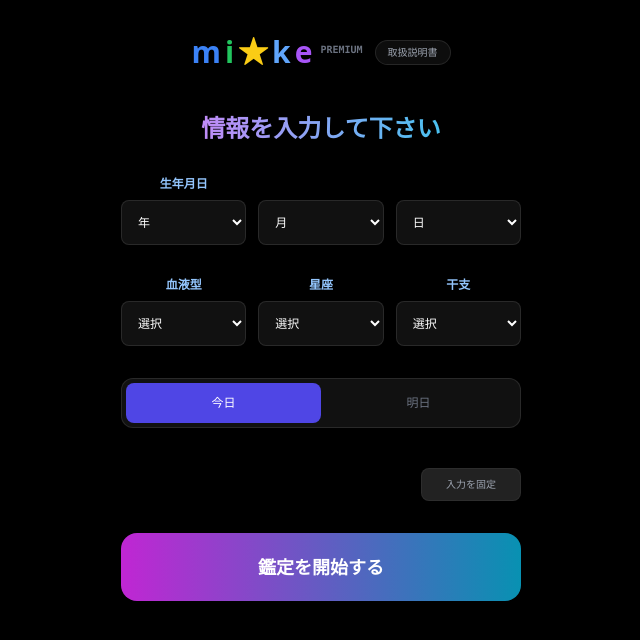
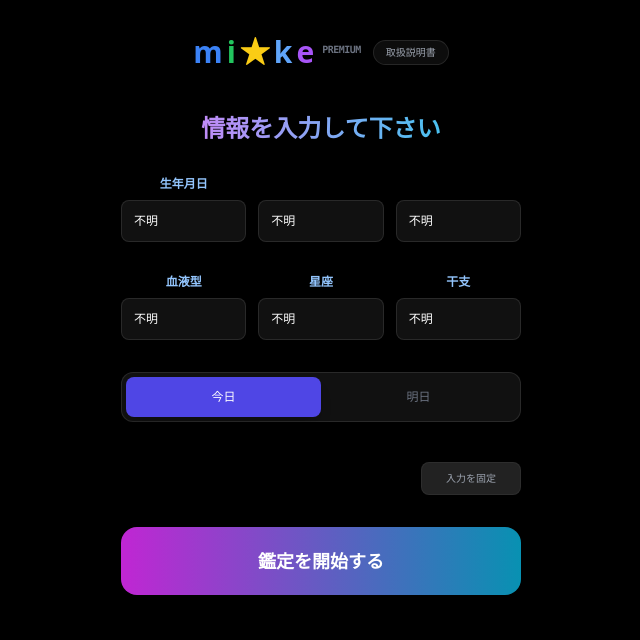
Before and after one commit to chabin0323-dev/host-fortune, a React (Vite) app: page / in a window 1280 px wide. Shown: the top 640 px of the page, without its empty margins (319-959 px from the left). Built offline with nearby package versions, Linux system fonts and the light colour scheme; the HTML template or start-up script is replaced by a standard one.

Commit message:
Update App.tsx

```diff
--- a/src/App.tsx
+++ b/src/App.tsx
@@ -1,3 +1,4 @@
+
 import React, { useState, useEffect } from 'react';
 
 const DIRECTIONS = ["北", "北東", "東", "南東", "南", "南西", "西", "北西"];
@@ -13,6 +14,7 @@ const App: React.FC = () => {
   const [errorMsg, setErrorMsg] = useState('');
   const [fortuneResult, setFortuneResult] = useState<any>(null);
 
+  // ステート初期値を「不明」に設定
   const [yVal, setYVal] = useState('不明');
   const [mVal, setMVal] = useState('不明');
   const [dVal, setDVal] = useState('不明');
@@ -21,10 +23,11 @@ const App: React.FC = () => {
   const [zdVal, setZdVal] = useState('不明');
 
   useEffect(() => {
-    const saved = localStorage.getItem('mike_premium_v17');
+    const saved = localStorage.getItem('mike_premium_v18');
     if (saved) {
       const d = JSON.parse(saved);
-      setYVal(d.y); setMVal(d.m); setDVal(d.d); setBtVal(d.bt); setCsVal(d.cs); setZdVal(d.zd);
+      setYVal(d.y); setMVal(d.m); setDVal(d.d);
+      setBtVal(d.bt); setCsVal(d.cs); setZdVal(d.zd);
       setIsLocked(true);
     }
   }, []);
@@ -64,8 +67,9 @@ const App: React.FC = () => {
   };
 
   const handleStartFortune = () => {
+    // 全てが「不明」の時だけ警告を出す
     if (yVal === '不明' && mVal === '不明' && dVal === '不明' && btVal === '不明' && csVal === '不明' && zdVal === '不明') {
-      setErrorMsg('生年月日などの情報を入力してください（最低１つ以上）');
+      setErrorMsg('情報を入力してください（最低１つ以上）');
       setTimeout(() => setErrorMsg(''), 3000);
       return;
     }
@@ -87,16 +91,11 @@ const App: React.FC = () => {
 
       const mainStar = getBioAtDate(baseDate);
 
-      // 週間バイオリズム（星の並び）を作成
       const dayLabels = ['日', '月', '火', '水', '木', '金', '土'];
       const weekly = Array.from({ length: 7 }, (_, idx) => {
         const d = new Date(baseDate);
         d.setDate(baseDate.getDate() + idx);
-        return {
-          date: `${d.getMonth() + 1}/${d.getDate()}`,
-          day: dayLabels[d.getDay()],
-          star: getBioAtDate(d)
-        };
+        return { date: `${d.getMonth() + 1}/${d.getDate()}`, day: dayLabels[d.getDay()], star: getBioAtDate(d) };
       });
 
       const s_money = Math.max(1, Math.min(5, (pSeed % 5) + 1));
@@ -106,7 +105,7 @@ const App: React.FC = () => {
 
       setFortuneResult({
         dateStr: `${baseDate.getFullYear()}年${(baseDate.getMonth() + 1)}月${baseDate.getDate()}日`,
-        general: mainStar >= 4 ? "運命の歯車が力強く噛み合っています。進むべき黄金の道が目の前に現れるでしょう。" : "今は静かに内なる力を蓄える時。自分を見つめ直すことで新しい扉が開かれます。",
+        general: mainStar >= 4 ? "運命の歯車が力強く噛み合っています。進むべき道が明確になるでしょう。" : "今は静かに内なる力を蓄える時。自分を信じることで新しい扉が開かれます。",
         stars: {
           total: mainStar,
           money: { s: s_money, c: getSynchronizedComment("money", s_money) },
@@ -130,18 +129,14 @@ const App: React.FC = () => {
   );
 
   return (
-    <div className="min-h-screen bg-black text-white font-sans flex flex-col items-center pb-20 relative text-center overflow-x-hidden">
+    <div className="min-h-screen bg-black text-white font-sans flex flex-col items-center pb-20 relative text-center">
 
-      {errorMsg && (
-        <div className="fixed top-24 left-1/2 -translate-x-1/2 z-[100] bg-red-600 text-white px-8 py-4 rounded-2xl shadow-2xl font-bold animate-bounce text-sm whitespace-nowrap">
-          ⚠️ {errorMsg}
-        </div>
-      )}
+      {errorMsg && <div className="fixed top-24 left-1/2 -translate-x-1/2 z-[100] bg-red-600 text-white px-8 py-4 rounded-2xl shadow-2xl font-bold animate-bounce text-sm whitespace-nowrap">⚠️ {errorMsg}</div>}
 
       <div className="mt-8 mb-10 flex items-center justify-center gap-3">
         <div className="flex items-center gap-1 text-3xl font-bold">
           <span className="text-blue-500">m</span><span className="text-green-500">i</span><span className="text-yellow-400">★</span><span className="text-blue-400">k</span><span className="text-purple-500">e</span>
-          <span className="text-[10px] text-gray-500 self-end mb-1 ml-1 font-mono uppercase">Premium</span>
+          <span className="text-[10px] text-gray-500 self-end mb-1 ml-1 font-mono uppercase tracking-tighter">Premium</span>
         </div>
         <button onClick={() => setShowManual(true)} className="py-1 px-3 rounded-full bg-white/5 border border-white/10 text-[10px] text-gray-400">取扱説明書</button>
       </div>
@@ -152,31 +147,62 @@ const App: React.FC = () => {
         ) : page === 'INPUT' ? (
           <div className="space-y-8 animate-in fade-in duration-500">
             <h2 className="text-2xl font-bold bg-gradient-to-r from-fuchsia-400 to-cyan-400 bg-clip-text text-transparent">情報を入力して下さい</h2>
+
             <div className="grid grid-cols-3 gap-3 text-xs">
-              <div className="space-y-2"><p className="text-blue-300 font-bold">生年月日</p><select value={yVal} onChange={(e)=>setYVal(e.target.value)} disabled={isLocked} className="w-full bg-[#111] border border-white/10 rounded-lg p-3 text-white outline-none"><option value="不明">年</option>{Array.from({ length: 80 }, (_, i) => (2026 - i).toString()).map(v => <option key={v} value={v}>{v}年</option>)}</select></div>
-              <div className="space-y-2 flex flex-col justify-end"><select value={mVal} onChange={(e)=>setMVal(e.target.value)} disabled={isLocked} className="w-full bg-[#111] border border-white/10 rounded-lg p-3 text-white outline-none"><option value="不明">月</option>{Array.from({ length: 12 }, (_, i) => (i + 1).toString()).map(v => <option key={v} value={v}>{v}月</option>)}</select></div>
-              <div className="space-y-2 flex flex-col justify-end"><select value={dVal} onChange={(e)=>setDVal(e.target.value)} disabled={isLocked} className="w-full bg-[#111] border border-white/10 rounded-lg p-3 text-white outline-none"><option value="不明">日</option>{Array.from({ length: 31 }, (_, i) => (i + 1).toString()).map(v => <option key={v} value={v}>{v}日</option>)}</select></div>
+              <div className="space-y-2"><p className="text-blue-300 font-bold">生年月日</p>
+                <select value={yVal} onChange={(e)=>setYVal(e.target.value)} disabled={isLocked} className="w-full bg-[#111] border border-white/10 rounded-lg p-3 text-white appearance-none outline-none">
+                  <option value="不明">不明</option>
+                  {Array.from({ length: 80 }, (_, i) => (2026 - i).toString()).map(v => <option key={v} value={v}>{v}年</option>)}
+                </select>
+              </div>
+              <div className="space-y-2 flex flex-col justify-end">
+                <select value={mVal} onChange={(e)=>setMVal(e.target.value)} disabled={isLocked} className="w-full bg-[#111] border border-white/10 rounded-lg p-3 text-white appearance-none outline-none">
+                  <option value="不明">不明</option>
+                  {Array.from({ length: 12 }, (_, i) => (i + 1).toString()).map(v => <option key={v} value={v}>{v}月</option>)}
+                </select>
+              </div>
+              <div className="space-y-2 flex flex-col justify-end">
+                <select value={dVal} onChange={(e)=>setDVal(e.target.value)} disabled={isLocked} className="w-full bg-[#111] border border-white/10 rounded-lg p-3 text-white appearance-none outline-none">
+                  <option value="不明">不明</option>
+                  {Array.from({ length: 31 }, (_, i) => (i + 1).toString()).map(v => <option key={v} value={v}>{v}日</option>)}
+                </select>
+              </div>
             </div>
+
             <div className="grid grid-cols-3 gap-3 text-xs">
-              <div className="space-y-2"><p className="text-blue-300 font-bold">血液型</p><select value={btVal} onChange={(e)=>setBtVal(e.target.value)} disabled={isLocked} className="w-full bg-[#111] border border-white/10 rounded-lg p-3 text-white outline-none"><option value="不明">選択</option>{["A型","B型","O型","AB型"].map(v=><option key={v} value={v}>{v}</option>)}</select></div>
-              <div className="space-y-2 text-center"><p className="text-blue-300 font-bold">星座</p><select value={csVal} onChange={(e)=>setCsVal(e.target.value)} disabled={isLocked} className="w-full bg-[#111] border border-white/10 rounded-lg p-3 text-white outline-none"><option value="不明">選択</option>{["牡羊座", "牡牛座", "双子座", "蟹座", "獅子座", "乙女座", "天秤座", "蠍座", "射手座", "山羊座", "水瓶座", "魚座"].map(v=><option key={v} value={v}>{v}</option>)}</select></div>
-              <div className="space-y-2 text-center"><p className="text-blue-300 font-bold">干支</p><select value={zdVal} onChange={(e)=>setZdVal(e.target.value)} disabled={isLocked} className="w-full bg-[#111] border border-white/10 rounded-lg p-3 text-white outline-none"><option value="不明">選択</option>{["子","丑","寅","卯","辰","巳","午","未","申","酉","戌","亥"].map(v=><option key={v} value={v}>{v}</option>)}</select></div>
+              <div className="space-y-2"><p className="text-blue-300 font-bold">血液型</p>
+                <select value={btVal} onChange={(e)=>setBtVal(e.target.value)} disabled={isLocked} className="w-full bg-[#111] border border-white/10 rounded-lg p-3 text-white appearance-none">
+                  <option value="不明">不明</option>{["A型","B型","O型","AB型"].map(v=><option key={v} value={v}>{v}</option>)}
+                </select>
+              </div>
+              <div className="space-y-2"><p className="text-blue-300 font-bold">星座</p>
+                <select value={csVal} onChange={(e)=>setCsVal(e.target.value)} disabled={isLocked} className="w-full bg-[#111] border border-white/10 rounded-lg p-3 text-white appearance-none">
+                  <option value="不明">不明</option>{["牡羊座", "牡牛座", "双子座", "蟹座", "獅子座", "乙女座", "天秤座", "蠍座", "射手座", "山羊座", "水瓶座", "魚座"].map(v=><option key={v} value={v}>{v}</option>)}
+                </select>
+              </div>
+              <div className="space-y-2"><p className="text-blue-300 font-bold">干支</p>
+                <select value={zdVal} onChange={(e)=>setZdVal(e.target.value)} disabled={isLocked} className="w-full bg-[#111] border border-white/10 rounded-lg p-3 text-white appearance-none">
+                  <option value="不明">不明</option>{["子","丑","寅","卯","辰","巳","午","未","申","酉","戌","亥"].map(v=><option key={v} value={v}>{v}</option>)}
+                </select>
+              </div>
             </div>
-            <div className="flex bg-[#111] rounded-xl p-1 border border-white/10"><button onClick={() => setTargetDate('今日')} className={`flex-1 py-3 text-xs rounded-lg transition-all ${targetDate === '今日' ? 'bg-indigo-600' : 'text-gray-500'}`}>今日</button><button onClick={() => setTargetDate('明日')} className={`flex-1 py-3 text-xs rounded-lg transition-all ${targetDate === '明日' ? 'bg-indigo-600' : 'text-gray-500'}`}>明日</button></div>
-            <div className="flex justify-end gap-2 pt-2">{!isLocked ? <button onClick={()=>{localStorage.setItem('mike_premium_v17', JSON.stringify({y:yVal,m:mVal,d:dVal,bt:btVal,cs:csVal,zd:zdVal})); setIsLocked(true);}} className="bg-[#222] text-gray-400 text-[10px] py-2 px-6 rounded-lg border border-white/5 shadow-md">入力を固定</button> : <><button onClick={()=>{localStorage.removeItem('mike_premium_v17'); setIsLocked(false);}} className="bg-red-900/20 text-red-400 text-[10px] py-2 px-4 rounded-lg">解除</button><button onClick={()=>{setYVal('不明');setMVal('不明');setDVal('不明');setBtVal('不明');setCsVal('不明');setZdVal('不明');setIsLocked(false);}} className="bg-[#222] text-gray-400 text-[10px] py-2 px-4 rounded-lg border border-white/5">他人を占う</button></>}</div>
+
+            <div className="flex bg-[#111] rounded-xl p-1 border border-white/10">
+              <button onClick={() => setTargetDate('今日')} className={`flex-1 py-3 text-xs rounded-lg transition-all ${targetDate === '今日' ? 'bg-indigo-600 text-white shadow-lg' : 'text-gray-500'}`}>今日</button>
+              <button onClick={() => setTargetDate('明日')} className={`flex-1 py-3 text-xs rounded-lg transition-all ${targetDate === '明日' ? 'bg-indigo-600 text-white shadow-lg' : 'text-gray-500'}`}>明日</button>
+            </div>
+
+            <div className="flex justify-end gap-2 pt-2">
+              {!isLocked ? <button onClick={()=>{localStorage.setItem('mike_premium_v17', JSON.stringify({y:yVal,m:mVal,d:dVal,bt:btVal,cs:csVal,zd:zdVal})); setIsLocked(true);}} className="bg-[#222] text-gray-400 text-[10px] py-2 px-6 rounded-lg border border-white/5">入力を固定</button> : <><button onClick={()=>{localStorage.removeItem('mike_premium_v17'); setIsLocked(false);}} className="bg-red-900/20 text-red-400 text-[10px] py-2 px-4 rounded-lg">解除</button><button onClick={()=>{setYVal('不明');setMVal('不明');setDVal('不明');setBtVal('不明');setCsVal('不明');setZdVal('不明');setIsLocked(false);}} className="bg-[#222] text-gray-400 text-[10px] py-2 px-4 rounded-lg border border-white/5">他人を占う</button></>}
+            </div>
+
             <button onClick={handleStartFortune} className="w-full py-5 rounded-2xl font-bold text-lg bg-gradient-to-r from-fuchsia-600 to-cyan-600 shadow-lg active:scale-95 transition-all">鑑定を開始する</button>
           </div>
         ) : (
           <div className="space-y-6 animate-in slide-in-from-bottom-10 pb-10 text-left">
             <div className="bg-[#111] border border-white/10 p-5 rounded-xl text-center shadow-inner"><p className="text-cyan-400 text-[10px] font-bold uppercase">鑑定日：{fortuneResult.dateStr}</p></div>
+            <div className="bg-[#1e1e1e] p-7 rounded-3xl border border-gray-800 shadow-xl"><h3 className="text-lg font-bold mb-4 text-white text-center border-b border-gray-800 pb-3">今日の総合運</h3><div className="flex justify-center mb-5">{renderStars(fortuneResult.stars.total)}</div><p className="text-[14px] text-gray-300 leading-relaxed font-light">{fortuneResult.general}</p></div>
 
-            <div className="bg-[#1e1e1e] p-7 rounded-3xl border border-gray-800 shadow-xl">
-              <h3 className="text-lg font-bold mb-4 text-white text-center border-b border-gray-800 pb-3">今日の総合運</h3>
-              <div className="flex justify-center mb-5">{renderStars(fortuneResult.stars.total)}</div>
-              <p className="text-[14px] text-gray-300 leading-relaxed font-light">{fortuneResult.general}</p>
-            </div>
-
-            {/* ★週間バイオリズムの復活（星のリスト形式） */}
             <div className="bg-[#111] p-6 rounded-2xl border border-white/10">
               <h3 className="text-sm font-bold text-white mb-6 text-center border-b border-white/5 pb-2">週間バイオリズム</h3>
               <div className="space-y-3">
@@ -194,51 +220,26 @@ const App: React.FC = () => {
             </div>
 
             <div className="grid grid-cols-1 gap-4">
-              {[
-                { label: '金運', star: fortuneResult.stars.money.s, color: 'text-yellow-500', comm: fortuneResult.stars.money.c },
-                { label: '健康運', star: fortuneResult.stars.health.s, color: 'text-emerald-500', comm: fortuneResult.stars.health.c },
-                { label: '恋愛運', star: fortuneResult.stars.love.s, color: 'text-pink-500', comm: fortuneResult.stars.love.c },
-                { label: '仕事運', star: fortuneResult.stars.work.s, color: 'text-cyan-500', comm: fortuneResult.stars.work.c }
-              ].map((u, i) => (
+              {[{ label: '金運', star: fortuneResult.stars.money.s, color: 'text-yellow-500', comm: fortuneResult.stars.money.c }, { label: '健康運', star: fortuneResult.stars.health.s, color: 'text-emerald-500', comm: fortuneResult.stars.health.c }, { label: '恋愛運', star: fortuneResult.stars.love.s, color: 'text-pink-500', comm: fortuneResult.stars.love.c }, { label: '仕事運', star: fortuneResult.stars.work.s, color: 'text-cyan-500', comm: fortuneResult.stars.work.c }].map((u, i) => (
                 <div key={i} className="bg-[#1e1e1e] p-5 rounded-2xl border border-gray-800 shadow-lg">
-                  <div className="flex justify-between items-center mb-3">
-                    <p className={`font-bold text-sm ${u.color}`}>{u.label}</p>
-                    <div className="flex gap-0.5">{renderStars(u.star, "text-sm")}</div>
-                  </div>
+                  <div className="flex justify-between items-center mb-3"><p className={`font-bold text-sm ${u.color}`}>{u.label}</p><div className="flex gap-0.5">{renderStars(u.star, "text-sm")}</div></div>
                   <p className="text-[12px] text-gray-300 leading-relaxed font-light">{u.comm}</p>
                 </div>
               ))}
             </div>
 
-            <div className="bg-[#111] p-6 rounded-2xl border border-white/10">
+            <div className="bg-[#111] p-6 rounded-2xl border border-white/10 text-left">
               <h3 className="text-sm font-bold text-white mb-4 text-center">本日のラッキー指針</h3>
               <div className="grid grid-cols-2 gap-3 text-[10px]">
-                <div className="bg-black/40 p-3 rounded-xl flex flex-col items-center gap-1 border border-white/5"><span className="text-gray-500">ラッキーカラー</span><span className="text-white font-bold">{fortuneResult.lucky.color}</span></div>
                 <div className="bg-black/40 p-3 rounded-xl flex flex-col items-center gap-1 border border-white/5"><span className="text-gray-500">ラッキーアイテム</span><span className="text-white font-bold">{fortuneResult.lucky.item}</span></div>
                 <div className="bg-black/40 p-3 rounded-xl flex flex-col items-center gap-1 border border-white/5"><span className="text-gray-500">吉方位</span><span className="text-white font-bold">{fortuneResult.lucky.direction}</span></div>
-                <div className="bg-black/40 p-3 rounded-xl flex flex-col items-center gap-1 border border-white/5"><span className="text-gray-500">ラッキーナンバー</span><span className="text-white font-bold">{fortuneResult.lucky.number}</span></div>
               </div>
             </div>
 
-            <button onClick={() => setPage('INPUT')} className="w-full py-4 rounded-xl bg-white/5 border border-white/10 text-gray-400 text-xs tracking-widest mt-6 active:bg-white/10">戻って入力をやり直す</button>
+            <button onClick={() => setPage('INPUT')} className="w-full py-4 rounded-xl bg-white/5 border border-white/10 text-gray-400 text-xs tracking-widest mt-6">戻って入力をやり直す</button>
           </div>
         )}
       </div>
-
-      {showManual && (
-        <div className="fixed inset-0 z-[200] flex items-center justify-center px-6" onClick={() => setShowManual(false)}>
-          <div className="absolute inset-0 bg-black/80 backdrop-blur-sm"></div>
-          <div className="relative bg-[#111827] border border-slate-700 p-8 rounded-3xl max-w-sm w-full shadow-2xl text-left text-sm text-gray-300" onClick={e=>e.stopPropagation()}>
-            <h3 className="text-xl font-bold text-cyan-400 mb-6 border-b border-slate-800 pb-2 text-center">鑑定マニュアル</h3>
-            <ul className="space-y-4">
-              <li>1. 情報を入力し「鑑定を開始」をタップ。</li>
-              <li>2. 今日の運勢と、向こう1週間の星の並び（週間バイオリズム）を解析します。</li>
-              <li>3. 健康運などの星の数とアドバイスは、専門ロジックにより完全に同期しています。</li>
-            </ul>
-            <button onClick={() => setShowManual(false)} className="mt-8 w-full py-3 bg-gradient-to-r from-fuchsia-600 to-cyan-600 rounded-xl font-bold text-white shadow-lg">閉じる</button>
-          </div>
-        </div>
-      )}
     </div>
   );
 };
```
